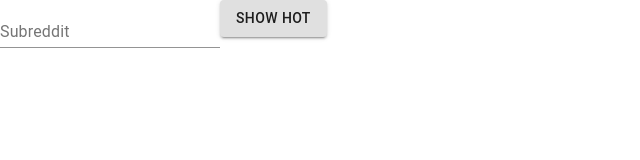
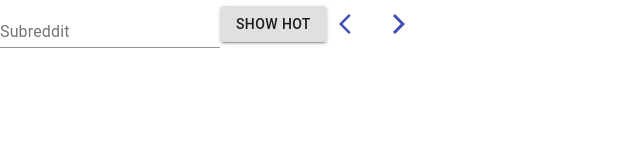
Before and after one commit to chelvideo/Maksimal, a React (Create React App) app in the folder hot_in_subreddit/: page / in a window 1280 px wide. Shown: the top 160 px of the page, without its empty margins (0-640 px from the left). Built offline with nearby package versions, Linux system fonts and the light colour scheme.

Commit message:
feat: add pagination

```diff
--- a/hot_in_subreddit/src/App.js
+++ b/hot_in_subreddit/src/App.js
@@ -5,6 +5,9 @@ import ListItemIcon from '@material-ui/core/ListItemIcon';
 import ListItemText from '@material-ui/core/ListItemText';
 import TextField from '@material-ui/core/TextField';
 import Button from '@material-ui/core/Button';
+import ArrowForwardIosIcon from '@material-ui/icons/ArrowForwardIos';
+import ArrowBackIosIcon from '@material-ui/icons/ArrowBackIos';
+import IconButton from '@material-ui/core/IconButton';
 import './App.css';
 
 function ListItemLink(props) {
@@ -21,30 +24,60 @@ function ListItemLink(props) {
 
 
 function App() {
-  const [curListing, changeCurListing] = useState([]);
+  const [curListing, changeCurListing] = useState({data: {children: []}});
+  const [page, changePage] = useState('');
 
-    async function getHotPosts(subreddit) {
+    async function getHotPosts(subreddit, params) {
       const url = `https://www.reddit.com/r/${subreddit}/hot.json`;
-      const resp = await fetch(url);
+
+      const resp = await fetch(url + params);
       const data =  await resp.json();
-      changeCurListing(data.data.children);
-      console.log(data.data.children);
+      changeCurListing(data);
+      changePage(data.data.after);
+      console.log(data.data.after);
     }
 
 
   function inputSubreddit() {
     const subreddit = document.querySelector('#subreddit');
     console.log(subreddit.value);
-    getHotPosts(subreddit.value);
+    getHotPosts(subreddit.value, '');
     //changeCurListing(subreddit.value);
+  }
+
+  function nextListing() {
+    const subreddit = document.querySelector('#subreddit');
+    console.log(subreddit.value);
+    const params = `?after=${curListing.data.after}&count=25`;
+    getHotPosts(subreddit.value, params);
+  }
+
+  function prevListing() {
+    const subreddit = document.querySelector('#subreddit');
+    console.log(subreddit.value);
+    const params = `?before=${curListing.data.before}&count=25`;
+    getHotPosts(subreddit.value, params);
   }
 
   return (
     <div>
        <TextField id="subreddit" label="Subreddit" />
        <Button variant="contained" onClick={inputSubreddit}>Show hot</Button>
+
+       <label htmlFor="icon-button-file">
+          <IconButton color="primary" aria-label="upload picture" component="span">
+            <ArrowBackIosIcon onClick={prevListing}/>
+          </IconButton>
+        </label>
+
+        <label htmlFor="icon-button-file">
+          <IconButton color="primary" aria-label="upload picture" component="span">
+            <ArrowForwardIosIcon onClick={nextListing}/>
+          </IconButton>
+        </label>
+
       <List>
-        {ListItemLink(curListing)}
+        {ListItemLink(curListing.data.children)}
       </List>
 
     </div>
```
